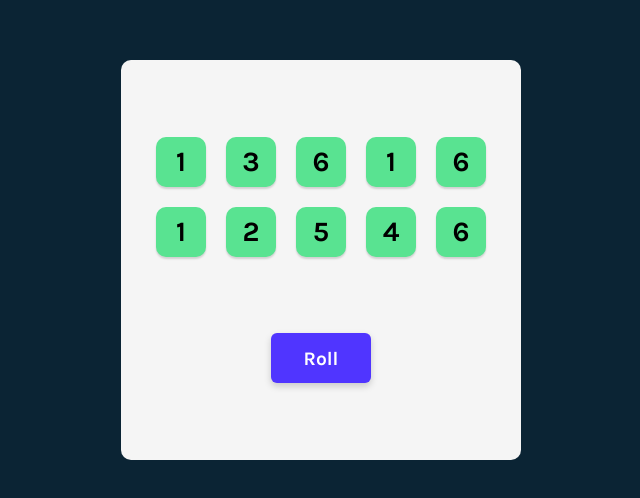
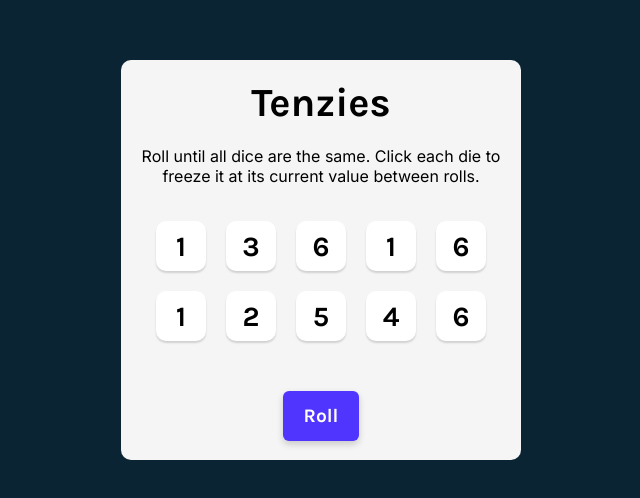
Before and after one commit to danielNemeth19/first-react, a React (Vite) app: page / in a window 1280 px wide. Shown: the part 140-638 px from the top of the page, without its empty margins (319-959 px from the left). Built offline with nearby package versions, Linux system fonts and the light colour scheme.

Commit message:
(feat) Completes tenzies game

```diff
--- a/package.json
+++ b/package.json
@@ -13,8 +13,10 @@
     "@huggingface/inference": "^3.0.0",
     "nanoid": "^5.1.3",
     "react": "^19.0.0",
+    "react-confetti": "^6.4.0",
     "react-dom": "^19.0.0",
-    "react-markdown": "^9.0.3"
+    "react-markdown": "^9.0.3",
+    "react-use": "^17.6.0"
   },
   "devDependencies": {
     "@eslint/js": "^9.15.0",
--- a/src/AppTenzies.jsx
+++ b/src/AppTenzies.jsx
@@ -1,27 +1,47 @@
-import { useState } from "react"
+import { useState, useRef, useEffect } from "react"
+import { useWindowSize } from "react-use"
 import { nanoid } from "nanoid"
+import Confetti from "react-confetti"
 import "./index_tenzies.css"
 import Die from "./components/Die.jsx"
 
 
 export default function AppTenzies() {
-    const [dice, setDice] = useState(generateAllNewDice())
+    const max = 6;
+    const newGame = useRef(null)
+    const [dice, setDice] = useState(() => generateAllNewDice())
 
-    function hold(id) {
-        console.log(id)
-    }
+    const gameWon = dice.every(die => die.isHeld) &&
+        dice.every(die => die.value === dice[0].value)
+
+    useEffect(() => {
+        if (gameWon && newGame != null) {
+            newGame.current.focus()
+        }
+    }, [gameWon])
 
     function generateAllNewDice() {
-        const max = 6;
         return new Array(10).fill(0).map(() => ({
             value: Math.ceil(Math.random() * max),
-            isHeld: true,
+            isHeld: false,
             id: nanoid(),
         }))
     }
 
+    function hold(id) {
+        setDice(prevDice => prevDice.map(
+            die => die.id === id ? { ...die, isHeld: !die.isHeld } : die
+        ))
+    }
+
     function rollDice() {
-        setDice(generateAllNewDice())
+        if (gameWon) {
+            setDice(generateAllNewDice())
+        } else {
+            setDice(prevDice => prevDice.map(
+                die => die.isHeld ? die : { ...die, value: Math.ceil(Math.random() * max) }
+            ))
+        }
     }
 
     const diceElements = dice.map((die) => (
@@ -34,12 +54,20 @@ export default function AppTenzies() {
         />)
     )
 
+    const { width, height } = useWindowSize()
+
     return (
         <main>
+            {gameWon && <Confetti width={width} height={height} />}
+            <div aria-live="polite" className="sr-only">
+                {gameWon && <p>Congratulations! You won! Press "New Game" to start again.</p>}
+            </div>
+            <h1 className="title">Tenzies</h1>
+            <p className="instructions">Roll until all dice are the same. Click each die to freeze it at its current value between rolls.</p>
             <div className="dice-container">
                 {diceElements}
             </div>
-            <button className="roll" onClick={rollDice}>Roll</button>
+            <button className="roll" onClick={rollDice} ref={newGame}>{gameWon ? "New Game" : "Roll"}</button>
         </main>
     )
 }
--- a/src/components/Die.jsx
+++ b/src/components/Die.jsx
@@ -3,6 +3,12 @@ export default function Die(props) {
         backgroundColor: props.isHeld ? "#59E391" : "white"
     }
     return (
-        <button style={styles} onClick={()=> props.handler(props.id)} >{props.value}</button>
+        <button
+            style={styles}
+            onClick={() => props.handler(props.id)}
+            aria-pressed={props.isHeld}
+            aria-label={`Die with value ${props.value},
+                ${props.isHeld ? "held" : "not held"}`}
+        >{props.value}</button>
     )
 }
--- a/src/index_tenzies.css
+++ b/src/index_tenzies.css
@@ -31,11 +31,24 @@ main {
     align-items: center;
 }
 
+.title {
+    font-size: 40px;
+    margin: 0;
+}
+
+.instructions {
+    font-family: Inter, sans-serif;
+    font-weight: 400;
+    margin-top: 0;
+    text-align: center;
+}
+
 .dice-container {
     display: grid;
     /* grid-template-columns: repeat(5, 1fr); */
     grid-template: auto auto / repeat(5, 1fr);
     gap: 20px;
+    margin-bottom: 30px;
 }
 
 button {
@@ -57,10 +70,24 @@ button {
 button.roll {
     background-color: #5035FF;
     height: 50px;
-    width: 100px;
+    white-space: nowrap;
+    width: auto;
     border: none;
+    padding: 6px 21px;
     border-radius: 6px;
     color: white;
     font-size: 1.2rem;
     box-shadow: 0px 3.2px 7.68px 0px rgba(0, 0, 0, 0.18);
 }
+
+.sr-only {
+    position: absolute;
+    width: 1px;
+    height: 1px;
+    padding: 0;
+    margin: -1px;
+    overflow: hidden;
+    clip: rect(0, 0, 0, 0);
+    white-space: nowrap;
+    border: 0;
+}
```
Also changed, not shown: 1 other file (tests, documents, lock files or other folders).
